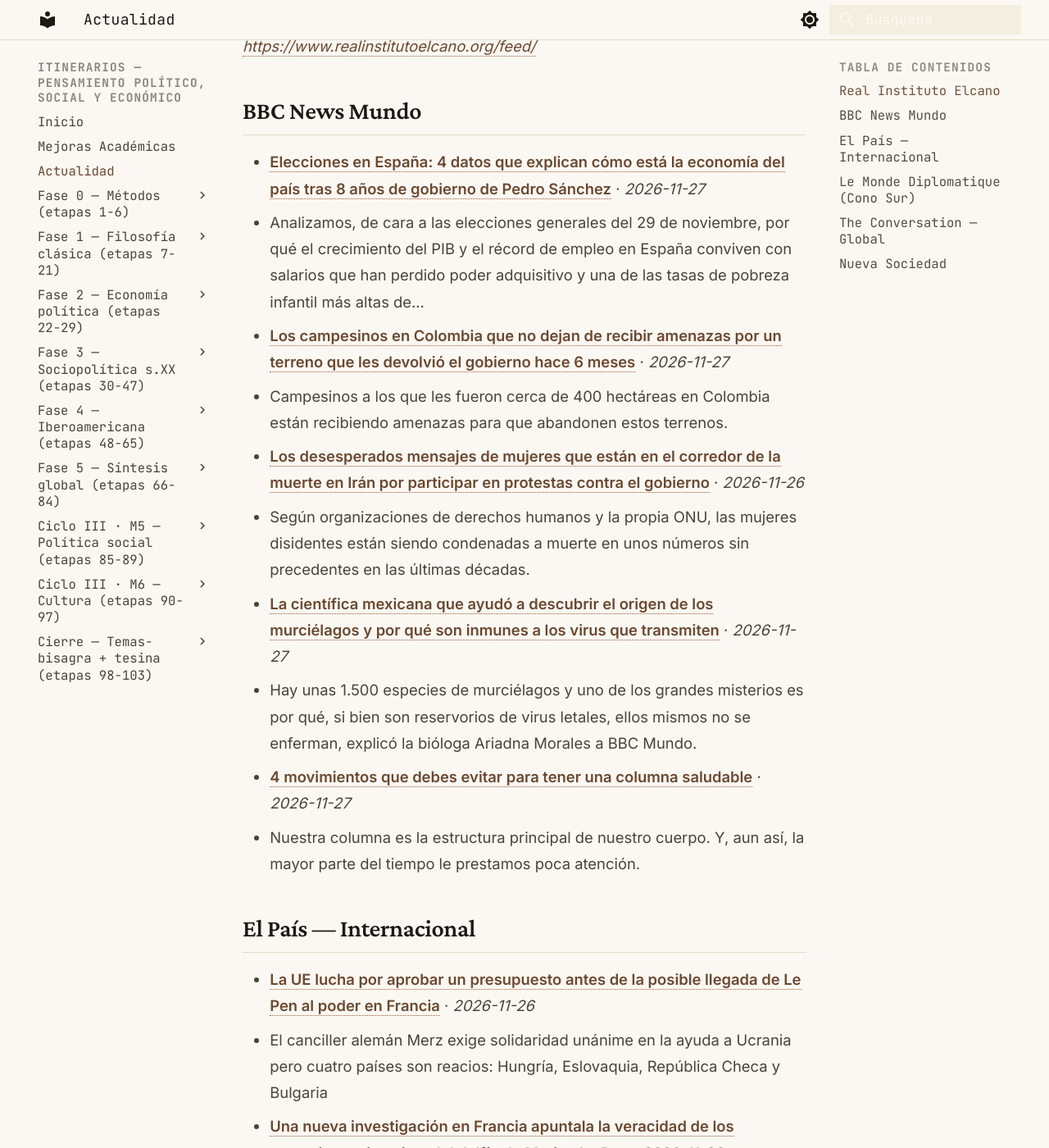
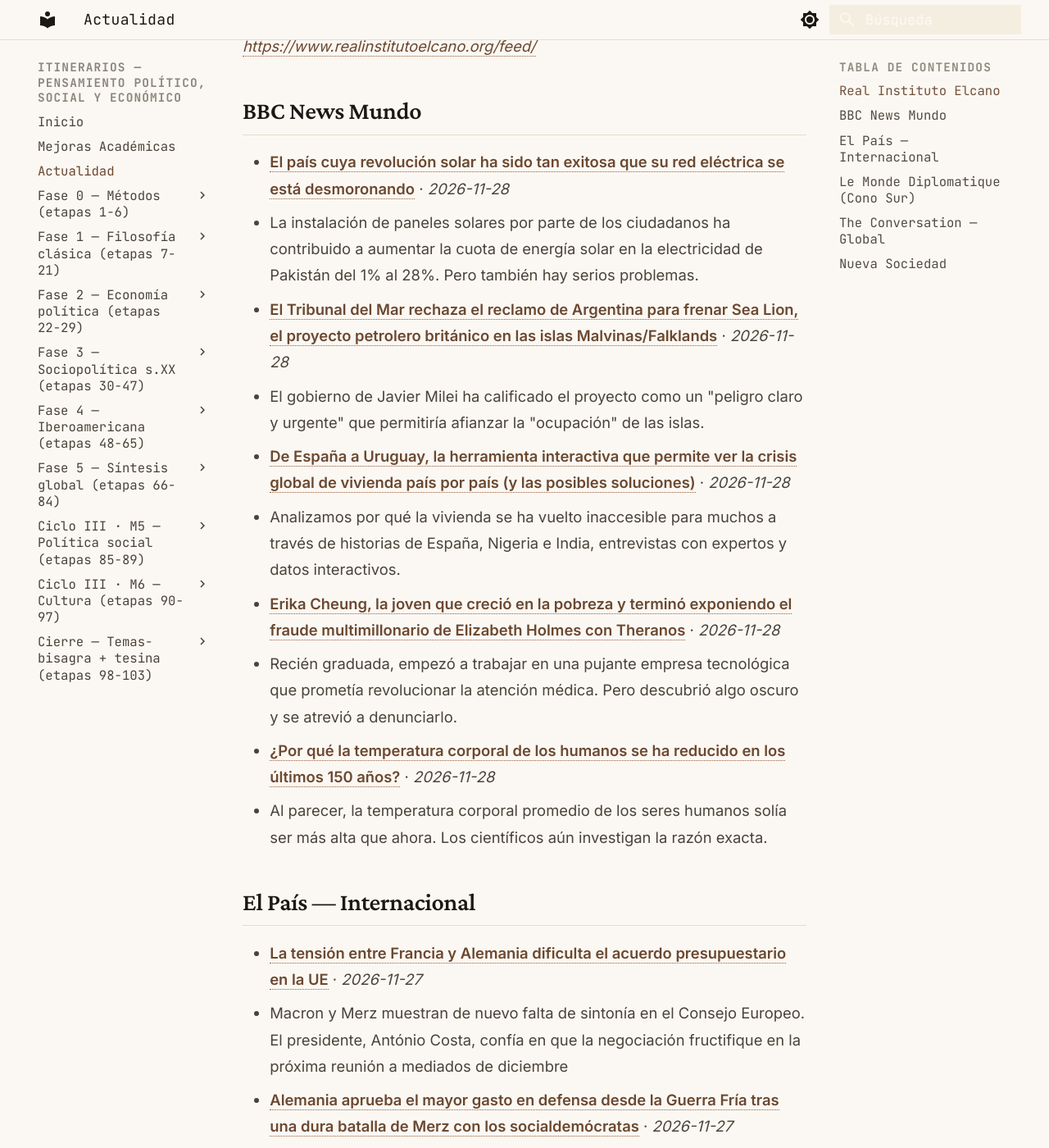
Before and after one commit to MrSpagVi/Curso, an MkDocs documentation site: the page built from docs/actualidad.md, in a window 1280 px wide and 1400 px high, scrolled down 717 px. Shown: the whole window at 82% size. Built offline with MkDocs 1.6.1 and Material for MkDocs 9.7.7, drawn with Linux system fonts in a browser that asks for light colours; some of the changed text lies outside the part shown.

Commit message:
auto: actualidad 2026-11-28

```diff
--- a/docs/actualidad.md
+++ b/docs/actualidad.md
@@ -6,7 +6,7 @@ title: Actualidad
 
 Últimos titulares de fuentes que dictan agenda en ciencia política y geopolítica. Actualizado automáticamente cada día (vía GitHub Actions).
 
-_Última actualización: 2026-11-27 15:52 UTC_
+_Última actualización: 2026-11-28 14:47 UTC_
 
 !!! tip "Ritual mensual — #actualidad"
     El último sábado de cada mes: agarrá **un** titular de los de abajo y escribí **300 palabras** aplicándole **2 autores** del último mes que leíste. ¿Qué diría cada uno? ¿En qué chocan? No resumas la noticia — usala como caso para pensar con las herramientas que venís construyendo. Guardá el texto con el tag `#actualidad` en tu sistema de notas. Esto convierte la teoría en criterio sobre la coyuntura: el objetivo del plan no es citar a Maquiavelo, es leer el presente con él.
@@ -17,25 +17,25 @@ _Sin datos en esta ejecución. Visitar fuente: [https://www.realinstitutoelcano.
 
 ## BBC News Mundo
 
-- **[Elecciones en España: 4 datos que explican cómo está la economía del país tras 8 años de gobierno de Pedro Sánchez](https://www.bbc.com/mundo/articles/c3rrgd44kqk2o?at_medium=RSS&at_campaign=rss)** · *2026-11-27*
-  - Analizamos, de cara a las elecciones generales del 29 de noviembre, por qué el crecimiento del PIB y el récord de empleo en España conviven con salarios que han perdido poder adquisitivo y una de las tasas de pobreza infantil más altas de…
-- **[Los campesinos en Colombia que no dejan de recibir amenazas por un terreno que les devolvió el gobierno hace 6 meses](https://www.bbc.com/mundo/articles/cqevrxnk1p8po?at_medium=RSS&at_campaign=rss)** · *2026-11-27*
-  - Campesinos a los que les fueron cerca de 400 hectáreas en Colombia están recibiendo amenazas para que abandonen estos terrenos.
-- **[Los desesperados mensajes de mujeres que están en el corredor de la muerte en Irán por participar en protestas contra el gobierno](https://www.bbc.com/mundo/articles/cj62p7wv9qnxo?at_medium=RSS&at_campaign=rss)** · *2026-11-26*
-  - Según organizaciones de derechos humanos y la propia ONU, las mujeres disidentes están siendo condenadas a muerte en unos números sin precedentes en las últimas décadas.
-- **[La científica mexicana que ayudó a descubrir el origen de los murciélagos y por qué son inmunes a los virus que transmiten](https://www.bbc.com/mundo/articles/cm62y8017lxpo?at_medium=RSS&at_campaign=rss)** · *2026-11-27*
-  - Hay unas 1.500 especies de murciélagos y uno de los grandes misterios es por qué, si bien son reservorios de virus letales, ellos mismos no se enferman, explicó la bióloga Ariadna Morales a BBC Mundo.
-- **[4 movimientos que debes evitar para tener una columna saludable](https://www.bbc.com/mundo/articles/cqevr0l23e1vo?at_medium=RSS&at_campaign=rss)** · *2026-11-27*
-  - Nuestra columna es la estructura principal de nuestro cuerpo. Y, aun así, la mayor parte del tiempo le prestamos poca atención.
+- **[El país cuya revolución solar ha sido tan exitosa que su red eléctrica se está desmoronando](https://www.bbc.com/mundo/articles/c9y7rgpe5dp8o?at_medium=RSS&at_campaign=rss)** · *2026-11-28*
+  - La instalación de paneles solares por parte de los ciudadanos ha contribuido a aumentar la cuota de energía solar en la electricidad de Pakistán del 1% al 28%. Pero también hay serios problemas.
+- **[El Tribunal del Mar rechaza el reclamo de Argentina para frenar Sea Lion, el proyecto petrolero británico en las islas Malvinas/Falklands](https://www.bbc.com/mundo/articles/ck7v21npjpz5o?at_medium=RSS&at_campaign=rss)** · *2026-11-28*
+  - El gobierno de Javier Milei ha calificado el proyecto como un "peligro claro y urgente" que permitiría afianzar la "ocupación" de las islas.
+- **[De España a Uruguay, la herramienta interactiva que permite ver la crisis global de vivienda país por país (y las posibles soluciones)](https://www.bbc.com/mundo/articles/cjwy5vr4359xo?at_medium=RSS&at_campaign=rss)** · *2026-11-28*
+  - Analizamos por qué la vivienda se ha vuelto inaccesible para muchos a través de historias de España, Nigeria e India, entrevistas con expertos y datos interactivos.
+- **[Erika Cheung, la joven que creció en la pobreza y terminó exponiendo el fraude multimillonario de Elizabeth Holmes con Theranos](https://www.bbc.com/mundo/articles/c60qjwen98jdo?at_medium=RSS&at_campaign=rss)** · *2026-11-28*
+  - Recién graduada, empezó a trabajar en una pujante empresa tecnológica que prometía revolucionar la atención médica. Pero descubrió algo oscuro y se atrevió a denunciarlo.
+- **[¿Por qué la temperatura corporal de los humanos se ha reducido en los últimos 150 años?](https://www.bbc.com/mundo/articles/c62kek7gyy3qo?at_medium=RSS&at_campaign=rss)** · *2026-11-28*
+  - Al parecer, la temperatura corporal promedio de los seres humanos solía ser más alta que ahora. Los científicos aún investigan la razón exacta.
 
 ## El País — Internacional
 
-- **[La UE lucha por aprobar un presupuesto antes de la posible llegada de Le Pen al poder en Francia](https://elpais.com/internacional/2026-11-26/la-ue-lucha-por-aprobar-un-presupuesto-antes-de-la-posible-llegada-de-le-pen-al-poder-en-francia.html)** · *2026-11-26*
-  - El canciller alemán Merz exige solidaridad unánime en la ayuda a Ucrania pero cuatro países son reacios: Hungría, Eslovaquia, República Checa y Bulgaria
-- **[Una nueva investigación en Francia apuntala la veracidad de los mensajes antisemitas del delfín de Marine Le Pen](https://elpais.com/internacional/2026-11-26/una-nueva-investigacion-en-francia-apuntala-la-veracidad-de-los-mensajes-antisemitas-del-delfin-de-marine-le-pen.html)** · *2026-11-26*
-  - El diario ‘Le Monde’ publica más pruebas de las soflamas de Jordan Bardella, hoy presidente del Reagrupamiento Nacional, en 2013 en Facebook
-- **[La justicia francesa investiga la filtración de información confidencial para favorecer al partido de Le Pen](https://elpais.com/internacional/2026-11-26/un-caso-de-revelacion-de-secretos-judiciales-salpica-al-partido-de-le-pen.html)** · *2026-11-26*
-  - Un delegado del Gobierno dimite por su posible implicación en este escándalo que muestra los crecientes vínculos entre altos cargos y el partido ultraderechista
+- **[La tensión entre Francia y Alemania dificulta el acuerdo presupuestario en la UE](https://elpais.com/internacional/2026-11-27/la-tension-entre-francia-y-alemania-dificulta-el-acuerdo-presupuestario-en-la-ue.html)** · *2026-11-27*
+  - Macron y Merz muestran de nuevo falta de sintonía en el Consejo Europeo. El presidente, António Costa, confía en que la negociación fructifique en la próxima reunión a mediados de diciembre
+- **[Alemania aprueba el mayor gasto en defensa desde la Guerra Fría tras una dura batalla de Merz con los socialdemócratas](https://elpais.com/internacional/2026-11-27/alemania-aprueba-el-mayor-presupuesto-de-su-historia-tras-una-dura-batalla-de-merz-con-los-socialdemocratas.html)** · *2026-11-27*
+  - El canciller subraya con estos presupuestos, bajo la coyuntura de la guerra en Ucrania y una creciente amenaza rusa, la necesidad de que el país se pueda defender sin ayuda de terceros
+- **[El director de la agencia nuclear de la ONU designa a un alto cargo de Putin para dirigir un departamento clave de la organización](https://elpais.com/internacional/2026-11-28/el-director-de-la-agencia-nuclear-de-la-onu-designa-a-un-alto-cargo-de-putin-para-dirigir-un-departamento-clave-de-la-organizacion.html)** · *2026-11-28*
+  - Rafael Grossi, en plena carrera por liderar Naciones Unidas, desaira a Ucrania y la UE al elegir al ruso Alexei Ferapontov
 - **[Richard Posner, el juez que quería que las leyes tuvieran sentido](https://elpais.com/internacional/2026-11-25/richard-posner-el-juez-que-queria-que-las-leyes-tuvieran-sentido.html)** · *2026-11-25*
   - El magistrado, fallecido el 10 de noviembre a los 87 años, ha sido el jurista más influyente de Estados Unidos en el último medio siglo
 - **[Ni Yalta, ni cumbre: la nada con sifón](https://elpais.com/internacional/2026-11-22/ni-yalta-ni-cumbre-la-nada-con-sifon.html)** · *2026-11-22*
@@ -47,16 +47,16 @@ _Sin datos en esta ejecución. Visitar fuente: [https://www.eldiplo.org/feed/](h
 
 ## The Conversation — Global
 
-- **[Dreaming of better sleep? Personalised mathematical modelling may help turn that dream into reality](https://theconversation.com/dreaming-of-better-sleep-personalised-mathematical-modelling-may-help-turn-that-dream-into-reality-296324)** · *2026-11-27*
-  - Poor sleep is recognised as a public health epidemic but there’s no one solution to getting a better night’s kip. Could mathematical modelling help you through?
-- **[Should you correct a friend’s health myth? Ask yourself this question first](https://theconversation.com/should-you-correct-a-friends-health-myth-ask-yourself-this-question-first-296630)** · *2026-11-27*
-  - Some health myths are harmless. A nurse who studies misinformation explains how to tell which are worth challenging, and how to raise them kindly.
-- **[Once logging stops, recovery of Vietnam’s tropical forests isn’t guaranteed](https://theconversation.com/once-logging-stops-recovery-of-vietnams-tropical-forests-isnt-guaranteed-294965)** · *2026-11-27*
-  - Hiking up rivers and sleeping in hammocks, our team spent months in the dense jungles of central Vietnam to track forest recovery.
-- **[Lebanon facing uncertain future as UN peacekeepers prepare to depart](https://theconversation.com/lebanon-facing-uncertain-future-as-un-peacekeepers-prepare-to-depart-297693)** · *2026-11-27*
-  - The UN’s peacekeeping mission in Lebanon is ending after nearly 50 years.
-- **[England and Wales are in a winter drought – which could make next summer even drier](https://theconversation.com/england-and-wales-are-in-a-winter-drought-which-could-make-next-summer-even-drier-290074)** · *2026-11-27*
-  - There are measures that can help England and Wales prepare for drier and hotter summers.
+- **[View from The Hill: Victoria’s message to federal Labor – voters can turn on a dime](https://theconversation.com/view-from-the-hill-victorias-message-to-federal-labor-voters-can-turn-on-a-dime-297275)** · *2026-11-28*
+  - Victorians have delivered a savage indictment of a government they grew to hate, only four years after giving it an increased majority.
+- **[SpaceX plans to launch a million new satellites – but their environmental impact has barely been assessed](https://theconversation.com/spacex-plans-to-launch-a-million-new-satellites-but-their-environmental-impact-has-barely-been-assessed-297767)** · *2026-11-28*
+  - Satellites burning up in the atmosphere could soon release more material than meteorites, threatening the ozone layer.
+- **[Coalition wins thumping majority at Victorian election as Labor and Greens in contest for opposition status](https://theconversation.com/coalition-wins-thumping-majority-at-victorian-election-as-labor-and-greens-in-contest-for-opposition-status-297265)** · *2026-11-28*
+  - The state election has seen the 12-year Labor government decimated, while the Greens have picked up a slew of seats, especially in the inner city.
+- **[Who is Jess Wilson, Victoria’s new premier?](https://theconversation.com/who-is-jess-wilson-victorias-new-premier-296287)** · *2026-11-28*
+  - Deeply entrenched in the Liberal Party her whole life, the 36 year old has sometimes been hard to pin down on policy positions and political beliefs.
+- **[Victoria state election: results at a glance](https://theconversation.com/victoria-state-election-results-at-a-glance-296509)** · *2026-11-28*
+  - Follow live as Labor’s vies for a fourth term, with the Liberals and One Nation hoping to unseat them.
 
 ## Nueva Sociedad
 
```
